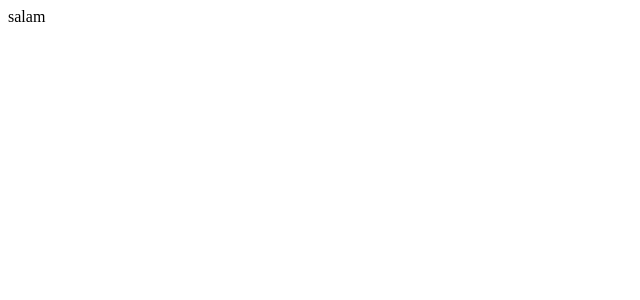
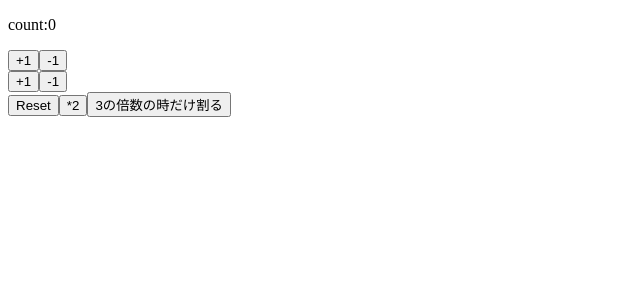
Before and after one commit to MaryamNagata89/apply_for, a React (Create React App) app: page / in a window 1280 px wide. Shown: the top 300 px of the page, without its empty margins (0-640 px from the left). Built offline with nearby package versions, Linux system fonts and the light colour scheme.

Commit message:
usestate is easy

```diff
--- a/src/App.js
+++ b/src/App.js
@@ -1,7 +1,45 @@
-import React from 'react';
+import React, { useState } from 'react';
+import { prettyDOM } from '@testing-library/react';
 
 const App = () => {
-  return <div>salam</div>;
+  const [count, setCount] = useState(0);
+  const increment = () => {
+    setCount(count + 1);
+  };
+  const decrement = () => {
+    setCount(count - 1);
+  };
+
+  const increment2 = () => setCount((previousCount) => previousCount + 1);
+  const decrement2 = () => setCount((previousCount) => previousCount - 1);
+  const reset = () => setCount(0);
+  const double = () => setCount(count * 2);
+  const divide = () =>
+    setCount((previousCount) =>
+      previousCount % 3 === 0 ? previousCount / 3 : previousCount
+    );
+  return (
+    <>
+      <div>
+        <p>count:{count}</p>
+      </div>
+      <div>
+        <button onClick={increment}>+1</button>
+        <button onClick={decrement}>-1</button>
+      </div>
+
+      <div>
+        <button onClick={increment2}>+1</button>
+        <button onClick={decrement2}>-1</button>
+      </div>
+
+      <div>
+        <button onClick={reset}>Reset</button>
+        <button onClick={double}>*2</button>
+        <button onClick={divide}>3の倍数の時だけ割る</button>
+      </div>
+    </>
+  );
 };
 
 export default App;
```
